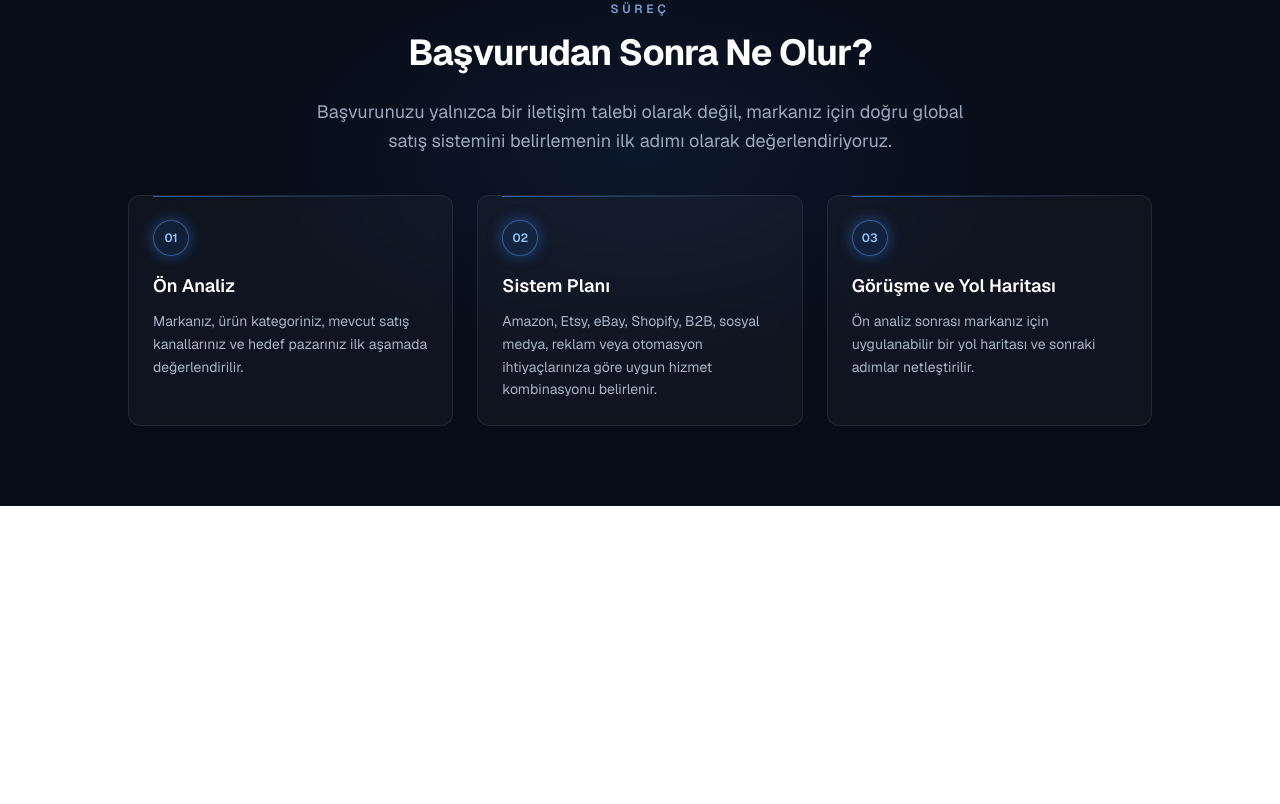
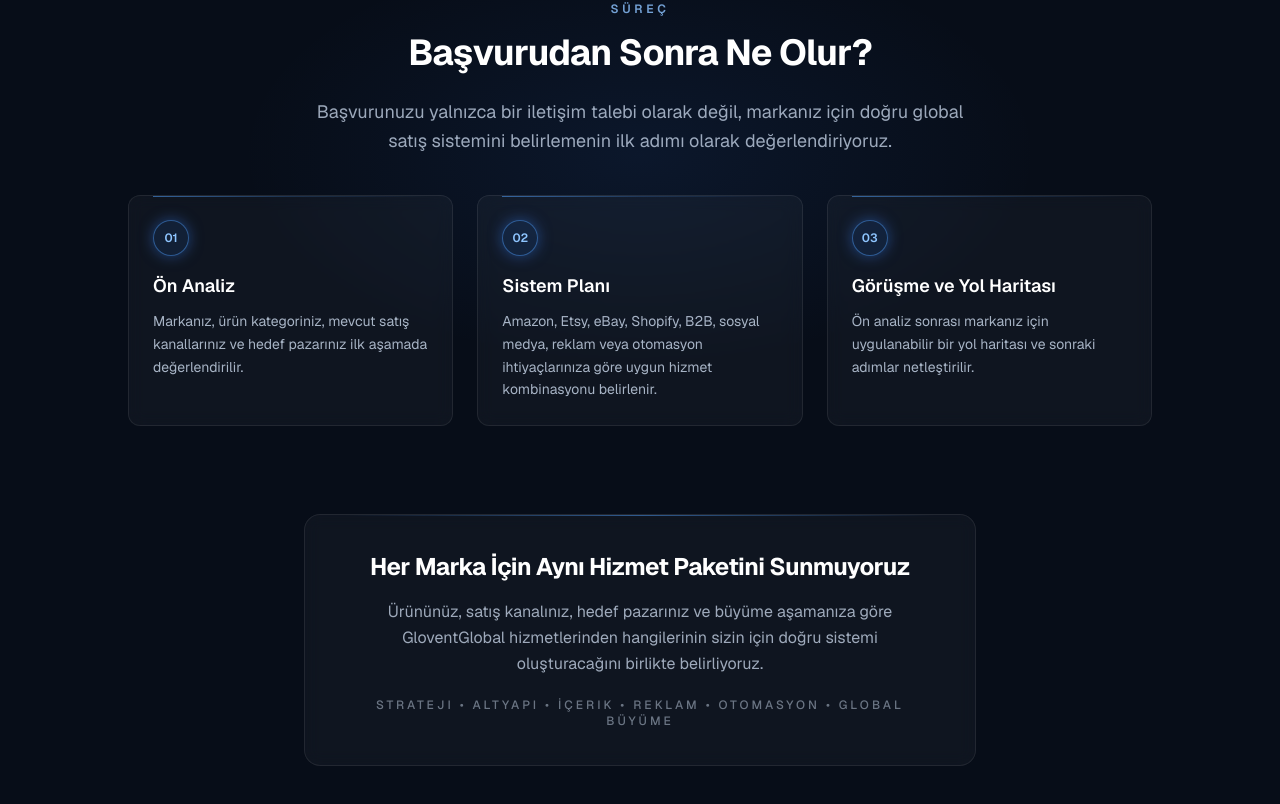
Before and after one commit to batu34dogan/gloventglobal, a Next.js app: page /iletisim in a window 1280 px wide. Shown: the part 1419-2223 px from the top of the page. Before the commit the page ends 1925 px from the top, so only its background shows below. Built offline with nearby package versions, Linux system fonts and the light colour scheme.

Commit message:
final cta eklendi

```diff
--- a/components/contact/ContactContent.tsx
+++ b/components/contact/ContactContent.tsx
@@ -192,6 +192,7 @@ export default function ContactContent() {
   const [mounted, setMounted] = useState(false);
   const [formRef, formInView] = useInView<HTMLElement>();
   const [processRef, processInView] = useInView<HTMLElement>();
+  const [trustRef, trustInView] = useInView<HTMLElement>();
   const [submitted, setSubmitted] = useState(false);
 
   const [formValues, setFormValues] = useState({
@@ -237,6 +238,12 @@ export default function ContactContent() {
   const processReveal = (delayClass: string) =>
     `transition-all duration-700 ease-out motion-reduce:transition-none ${delayClass} ${
       processInView ? 'translate-y-0 opacity-100' : 'translate-y-3 opacity-0'
+    }`;
+
+  // Final güven paneli sayfanın en sonunda — kendi viewport girişine bağlı, ayrı reveal.
+  const trustReveal = (delayClass: string) =>
+    `transition-all duration-700 ease-out motion-reduce:transition-none ${delayClass} ${
+      trustInView ? 'translate-y-0 opacity-100' : 'translate-y-3 opacity-0'
     }`;
 
   return (
@@ -413,6 +420,30 @@ export default function ContactContent() {
           ))}
         </div>
       </section>
+
+      {/* ============ 4. FİNAL GÜVEN MESAJI ============
+          Final CTA değil — buton yok, sadece sakin/küçük bir kapanış paneli. */}
+      <section ref={trustRef} className="relative px-6 pb-20 pt-2 sm:px-10">
+        <div
+          className={`relative mx-auto max-w-2xl rounded-2xl border border-white/[0.08] bg-white/[0.035] px-6 py-8 text-center backdrop-blur-sm sm:px-10 sm:py-9 ${trustReveal(
+            'delay-[0ms]',
+          )}`}
+        >
+          <span
+            aria-hidden="true"
+            className="absolute left-10 right-10 top-0 h-px bg-gradient-to-r from-transparent via-blue-400/50 to-transparent"
+          />
+
+          <h2 className="text-xl font-bold tracking-tight sm:text-2xl">Her Marka İçin Aynı Hizmet Paketini Sunmuyoruz</h2>
+          <p className="mx-auto mt-4 max-w-xl text-sm leading-relaxed text-blue-100/70 sm:text-base">
+            Ürününüz, satış kanalınız, hedef pazarınız ve büyüme aşamanıza göre GloventGlobal hizmetlerinden
+            hangilerinin sizin için doğru sistemi oluşturacağını birlikte belirliyoruz.
+          </p>
+          <p className="mt-5 text-xs font-medium uppercase tracking-[0.25em] text-blue-100/45">
+            Strateji • Altyapı • İçerik • Reklam • Otomasyon • Global Büyüme
+          </p>
+        </div>
+      </section>
     </main>
   );
 }
```
